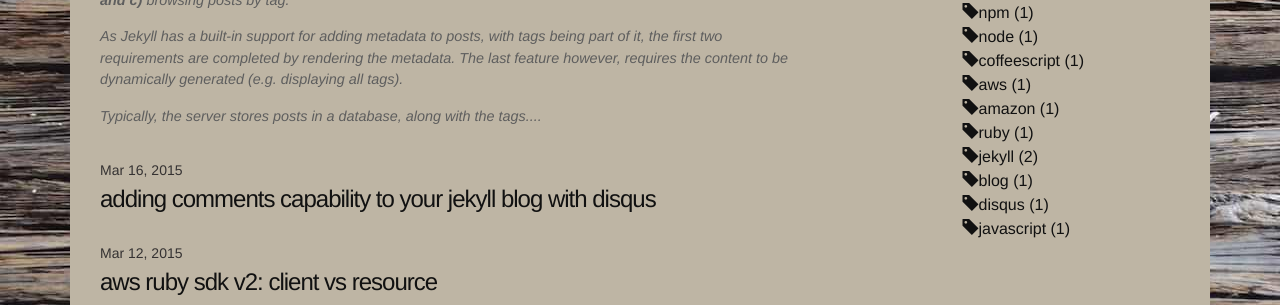
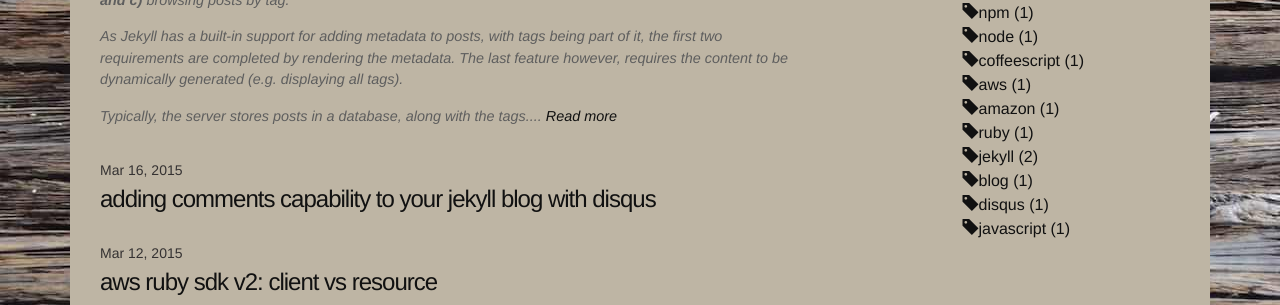
Before and after one commit to danielsiwiec/leanoverboard.com, a Jekyll site: the page built from index.html, in a window 1280 px wide. Shown: the part 478-783 px from the top of the page. Built offline with Jekyll 4.4.1, drawn with Linux system fonts in a browser that asks for light colours; nearby versions of some CDN libraries.

Commit message:
Add Read more link to post excerpt

```diff
--- a/_includes/postListItem.html
+++ b/_includes/postListItem.html
@@ -3,5 +3,8 @@
   <a class="post-link" href="{{ post.url | prepend: site.baseurl }}">{{ post.title }}</a>
 </h2>
 {% if forloop.index == 1 %}
-<span class='post-excerpt'>{{ post.content | truncatewords:100 }}</span>
+{% capture post_link %}
+<a href="{{ post.url | prepend: site.baseurl }}">Read more</a>
+{% endcapture %}
+<span class='post-excerpt'>{{ post.content | truncatewords:100 | append:post_link }}</span>
 {% endif %}
```
